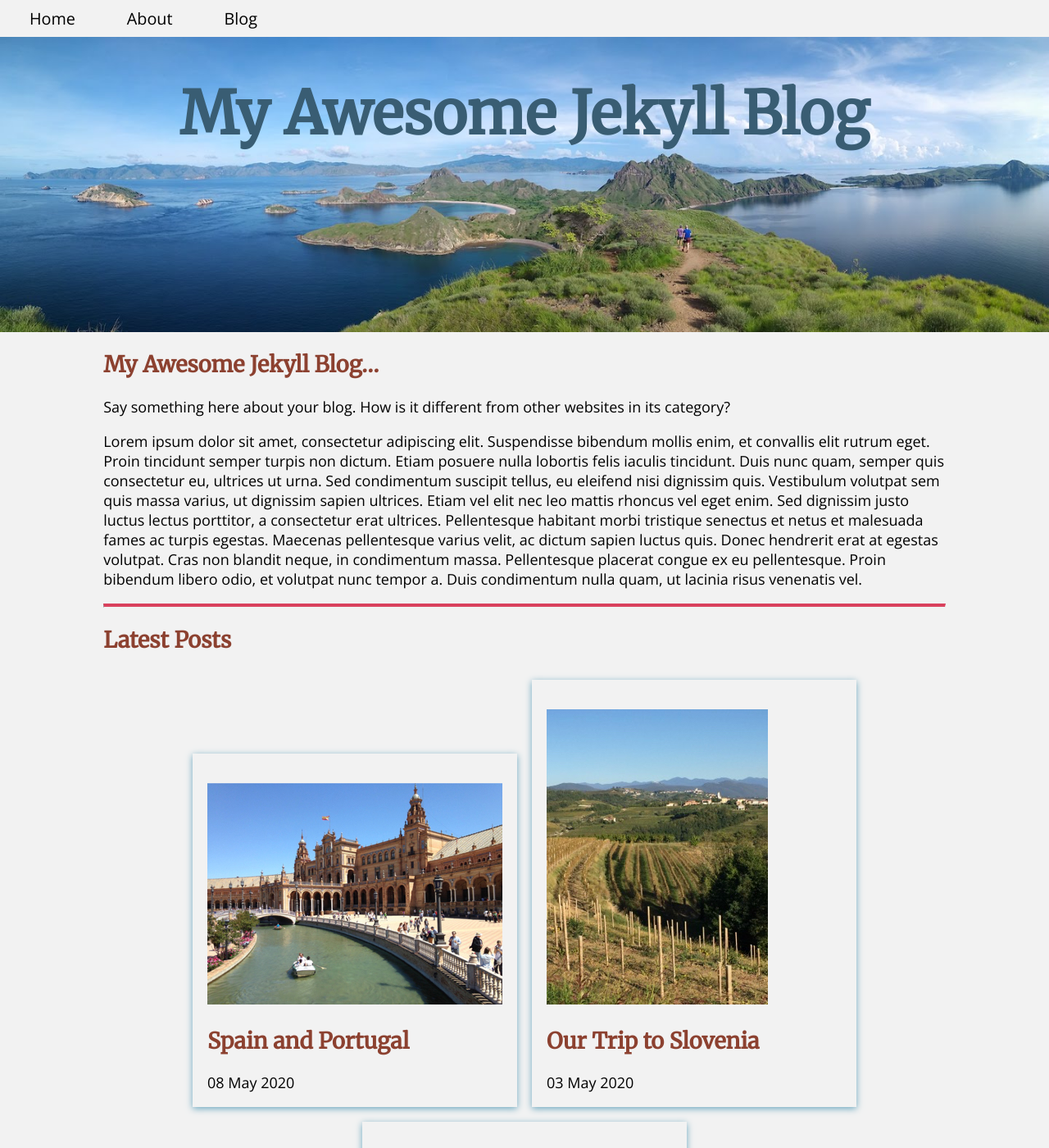
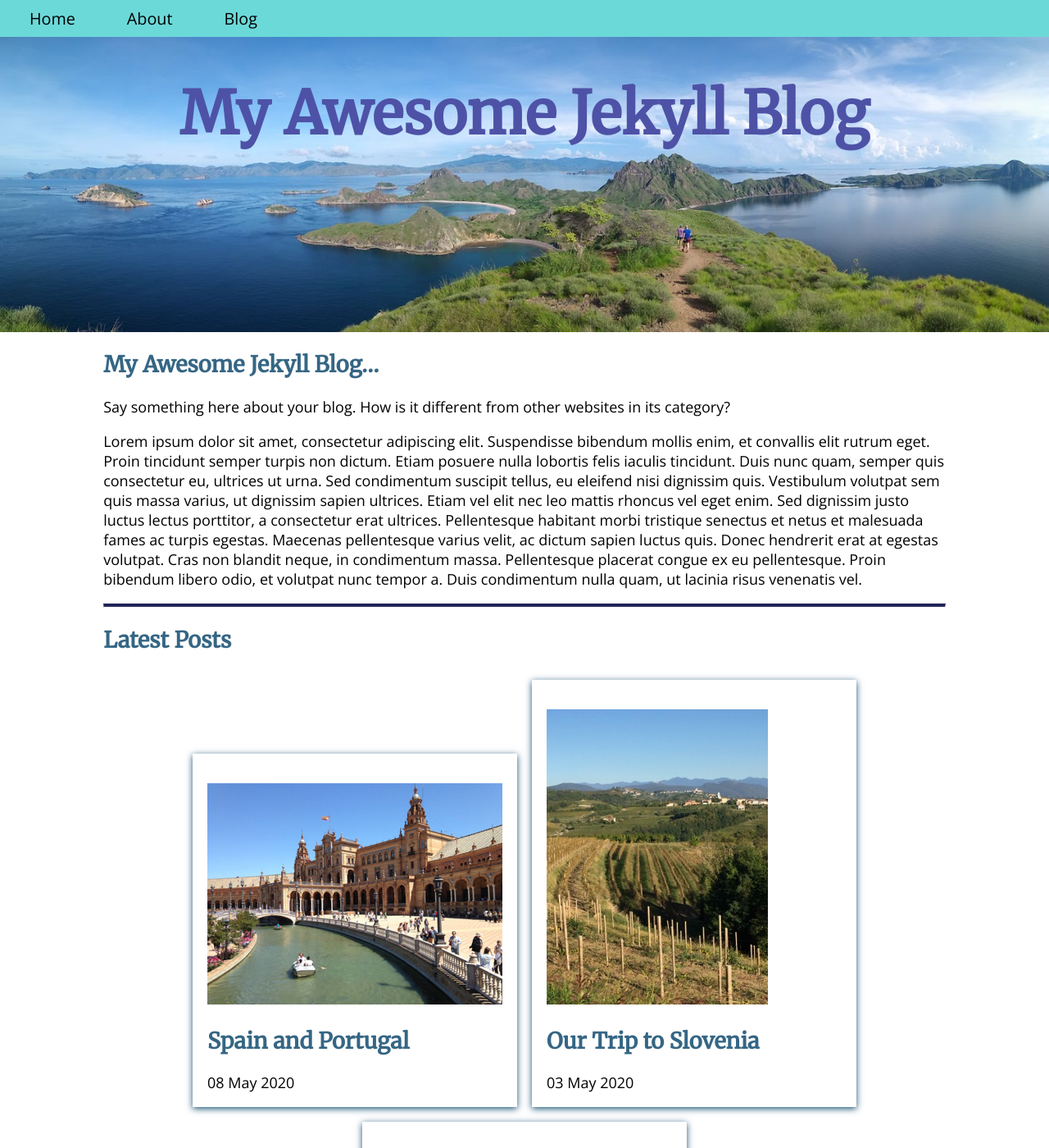
Before and after one commit to placeholdergit/cloneexpjekyllcms, a Jekyll site: the page built from index.md, in a window 1280 px wide and 1400 px high. Shown: the whole window at 82% size. Built offline with Jekyll 4.4.1, drawn with Linux system fonts in a browser that asks for light colours; a script that is not in the unit is left out.

Commit message:
Theme-3 with lightened background, darker headings

```diff
--- a/_sass/main.scss
+++ b/_sass/main.scss
@@ -1,6 +1,6 @@
 
 @import "colors";
-$theme-name: $theme-1;
+$theme-name: $theme-3;
 
 // $backgroundColor: #ffffff;
 $bodyColor: #000000;
@@ -13,7 +13,7 @@ body, html {
   font-size: 18px;
 }
 body {
-  background-color: map-get($theme-name, "color-5");
+  background-color: lighten(map-get($theme-name, "color-5"), 40%);
   color: $bodyColor;
   // font-family: $bodyFont;
   font-family: 'Open Sans', sans-serif;
@@ -21,7 +21,7 @@ body {
 }
 h1, h2, h3, h4, h5, h6 {
   font-family: 'Merriweather', serif;
-  color: map-get($theme-name, "color-4");
+  color: darken(map-get($theme-name, "color-4"), 20%);
 }
 a {
   text-decoration: none;
```
